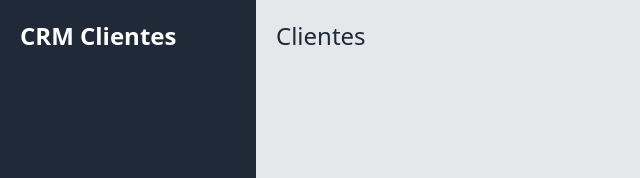
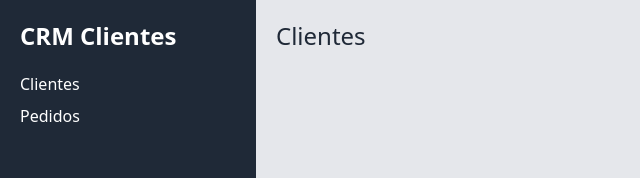
Before and after one commit to AntonioZurano/crmcliente, a Next.js app: page / in a window 1280 px wide. Shown: the top 178 px of the page, without its empty margins (0-640 px from the left). Built offline with nearby package versions, Linux system fonts and the light colour scheme.

Commit message:
Modify Sidebar

```diff
--- a/components/Sidebar.js
+++ b/components/Sidebar.js
@@ -1,4 +1,5 @@
 import React from 'react';
+import Link from 'next/link';
 
 const Sidebar = () => {
     return (
@@ -6,6 +7,22 @@ const Sidebar = () => {
             <div>
                 <p className="text-white text-2xl font-black">CRM Clientes</p>
             </div>
+            <nav className="mt-5 list-none">
+                <li>
+                    <Link href="/">
+                        <p className="text-white mb-2 block">
+                            Clientes
+                        </p>
+                    </Link>
+                </li>
+                <li>
+                    <Link href="/pedidos">
+                        <p className="text-white mb-2 block">
+                            Pedidos
+                        </p>
+                    </Link>
+                </li>
+            </nav>
         </aside>
     );
 }
```
